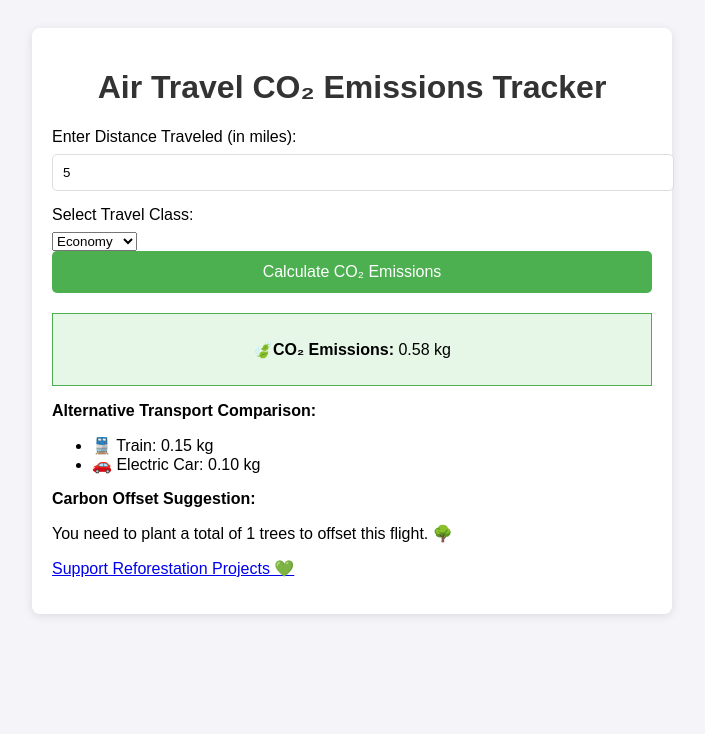
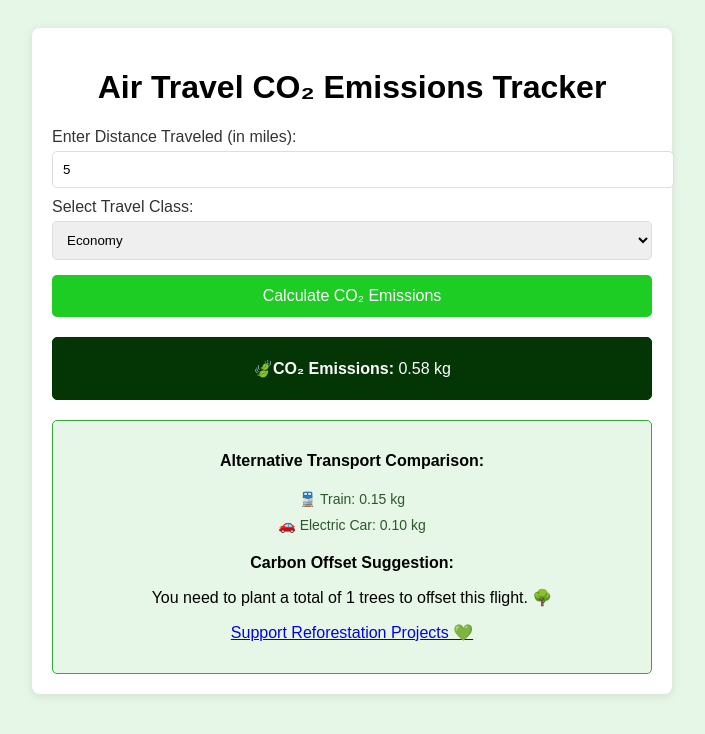
Before and after one commit to Bluet47/sustainability-tracker, a website: page index.html in a window 1280 px wide. Both pictures are taken after typing "5" into the empty fields and a click on the button "Calculate CO₂ Emissions". Shown: the whole page, without its empty margins (288-993 px from the left). Drawn offline with Linux system fonts and the light colour scheme.

Commit message:
Update style.css
update css

```diff
--- a/style.css
+++ b/style.css
@@ -1,6 +1,6 @@
 body {
     font-family: Arial, sans-serif;
-    background-color: #f4f4f9;
+    background-color: #e7f7e7; /* Light green background */
     padding: 20px;
 }
 
@@ -15,19 +15,21 @@ body {
 
 h1 {
     text-align: center;
-    color: #333;
+    color: #000000;
+    font-family: Arial, Helvetica, sans-serif
 }
 
 label {
     display: block;
-    margin-bottom: 8px;
+    margin-top: 10px;
     font-size: 16px;
+    color: #333;
 }
 
-input {
+input, select {
     width: 100%;
     padding: 10px;
-    margin-bottom: 15px;
+    margin-top: 5px;
     border: 1px solid #ddd;
     border-radius: 5px;
 }
@@ -35,22 +37,54 @@ input {
 button {
     width: 100%;
     padding: 12px;
-    background-color: #4CAF50;
+    background-color: #1dcd23;
     color: white;
     border: none;
     font-size: 16px;
     border-radius: 5px;
     cursor: pointer;
+    margin-top: 15px;
 }
 
 button:hover {
-    background-color: #45a049;
+    background-color: #55d25b;
 }
 
 .result {
-    padding: 10px;
+    padding: 5px;
+    background-color: #043504;
+    border: 1px solid #023304;
+    text-align: center;
+    margin: auto;
+    margin-top: 20px;
+    border-radius: 5px;
+    justify-content: center;
+    display: flex;
+}
+
+.result_text{
+    color: #fff;
+    font-size: 16px;
+
+}
+
+.alternatives{
+    padding: 15px;
     background-color: #e7f7e7;
-    border: 1px solid #4CAF50;
+    border: 1px solid #32ad36;
     text-align: center;
     margin-top: 20px;
+    border-radius: 5px;
 }
+
+/* List / Bullet Points  */
+ul {
+    list-style: none;
+    padding: 0;
+}
+
+ul li {
+    padding: 5px;
+    font-size: 14px;
+    color: #2d572c;
+}
```
